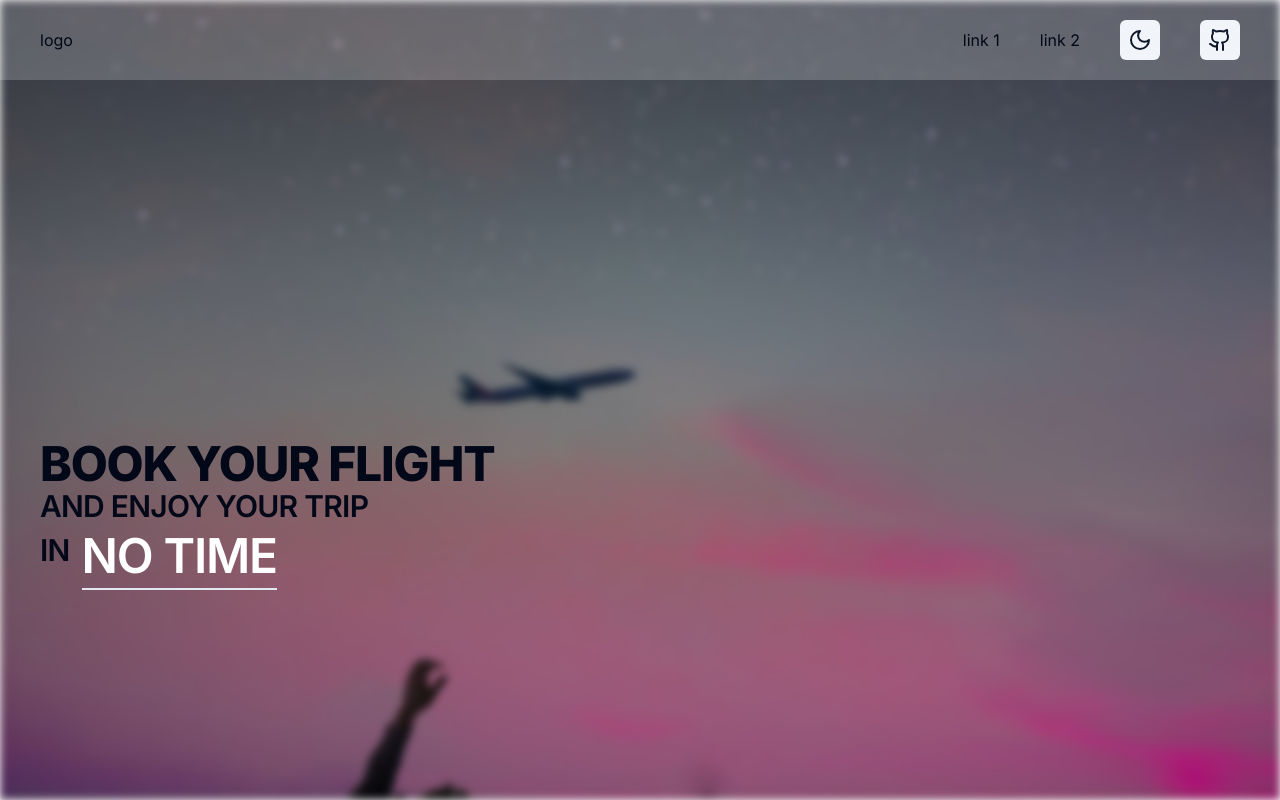
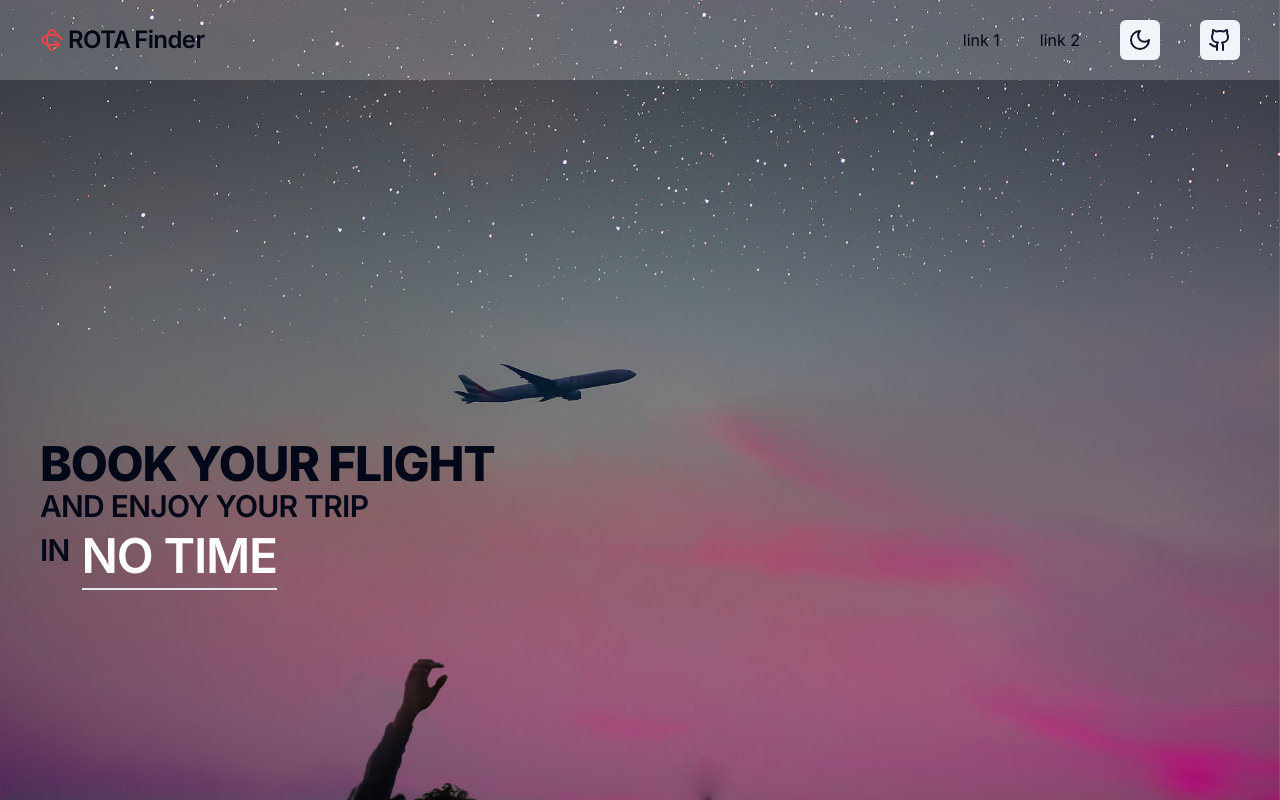
Before and after one commit to muhammedogz/rota-finder, a Next.js app: page / in a window 1280 px wide. Built offline with nearby package versions, Linux system fonts and the light colour scheme.

Commit message:
Implement logo component

```diff
--- a/src/components/BackgroundImage.tsx
+++ b/src/components/BackgroundImage.tsx
@@ -2,7 +2,7 @@ import Image from "next/image";
 
 const BackgroundImage = () => {
   return (
-    <div className="fixed top-0 left-0 min-h-screen min-w-full w-screen -z-10 blur-sm">
+    <div className="fixed top-0 left-0 min-h-screen min-w-full w-screen -z-10">
       <Image
         src="/images/hero.jpg"
         alt="Picture of the an airplane"
--- a/src/components/header/Header.tsx
+++ b/src/components/header/Header.tsx
@@ -1,5 +1,6 @@
 "use client";
 
+import Logo from "@/components/header/Logo";
 import { Button } from "@/components/ui/button";
 import { GithubIcon } from "lucide-react";
 import dynamic from "next/dynamic";
@@ -14,7 +15,7 @@ const Header = () => {
   return (
     <div className="bg-background/20 absolute top-0 left-0 right-0">
       <div className="flex justify-between items-center px-10 py-5">
-        <div>logo</div>
+        <Logo />
         <div className="flex justify-end items-center gap-10 ">
           <div>link 1</div>
           <div>link 2</div>
--- /dev/null
+++ b/src/components/header/Logo.tsx
@@ -0,0 +1,14 @@
+import { Typography } from "@/components/ui/typography";
+import { Rotate3DIcon } from "lucide-react";
+
+const Logo = () => {
+  return (
+    <div className="flex items-center justify-center gap-1">
+      <Rotate3DIcon className="text-red-500" />
+      <Typography variant="h3">ROTA</Typography>
+      <Typography variant="h3">Finder</Typography>
+    </div>
+  );
+};
+
+export default Logo;
--- a/src/components/ui/typography.tsx
+++ b/src/components/ui/typography.tsx
@@ -12,7 +12,7 @@ const typographyVariants = cva("text-foreground", {
       h4: "scroll-m-20 text-xl font-semibold tracking-tight",
       h5: "scroll-m-20 text-lg font-semibold tracking-tight",
       h6: "scroll-m-20 text-base font-semibold tracking-tight",
-      p: "leading-7 [&:not(:first-child)]:mt-6",
+      p: "leading-7",
       blockquote: "mt-6 border-l-2 pl-6 italic",
       ul: "my-6 ml-6 list-disc [&>li]:mt-2",
       inlineCode:
```
